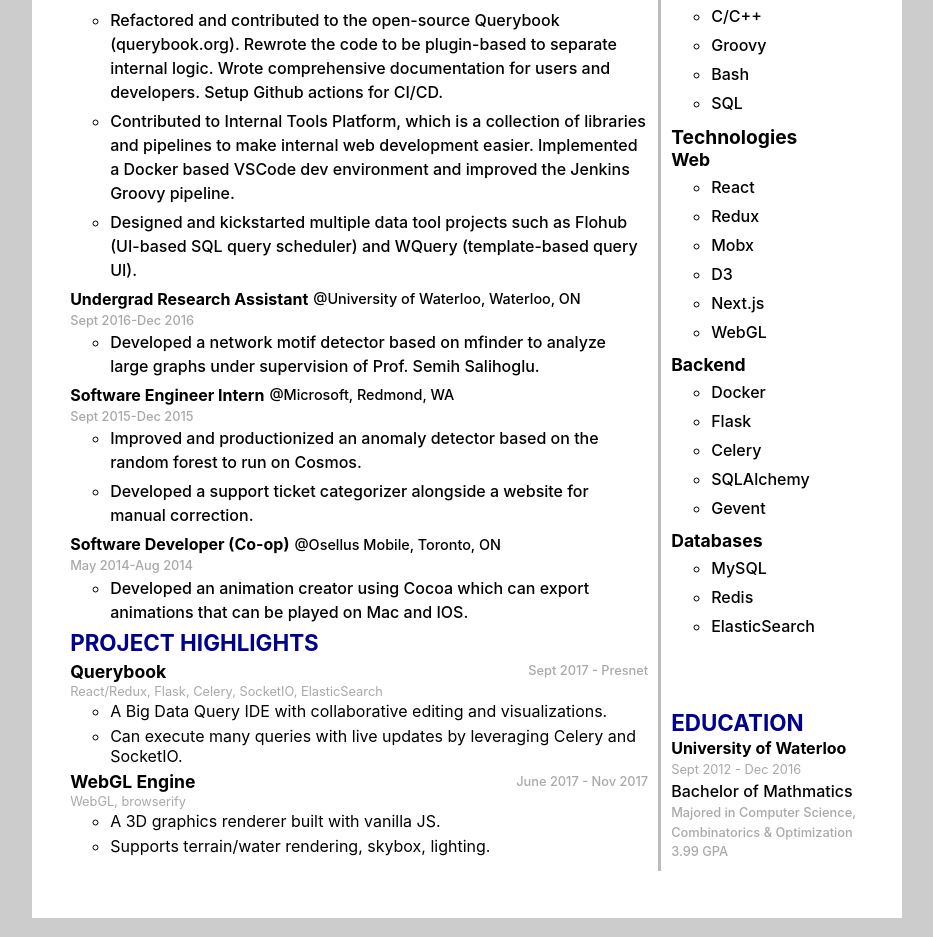
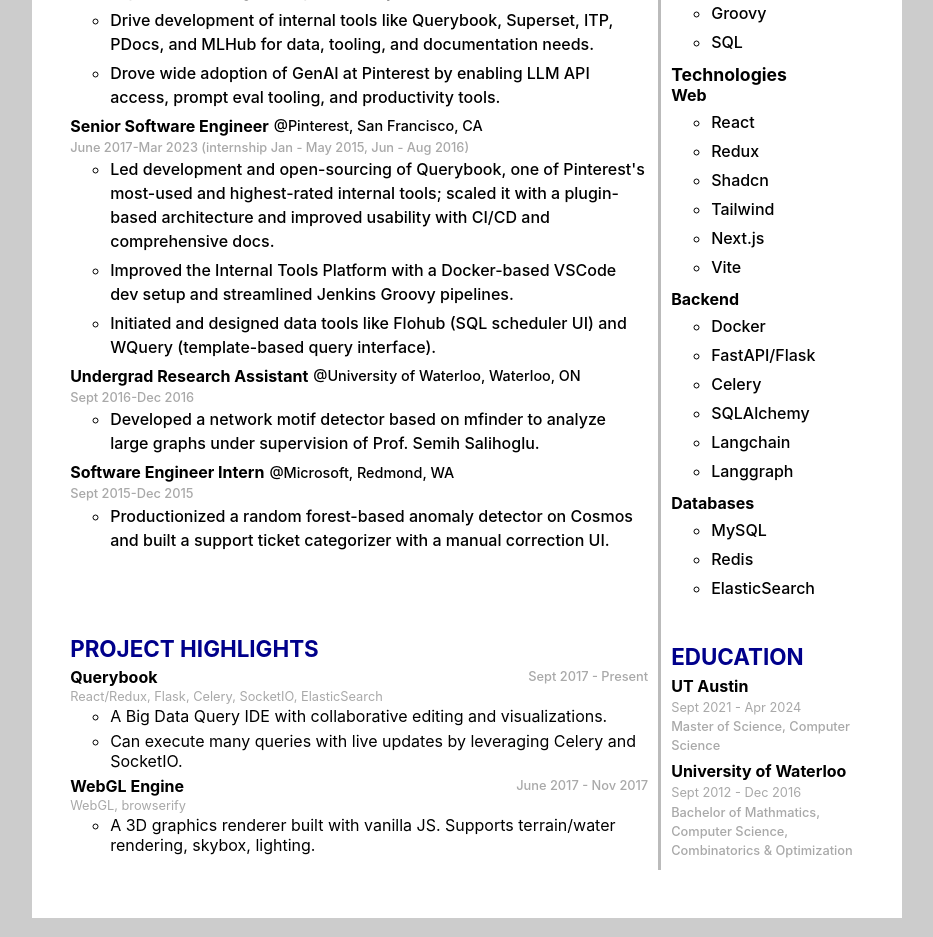
Before and after one commit to czgu/react-resume, a React (Create React App) app: page / in a window 1280 px wide. Shown: the part 280-1217 px from the top of the page, without its empty margins (173-1106 px from the left). Built offline with nearby package versions, Linux system fonts and the light colour scheme.

Commit message:
Update 2025

```diff
--- a/src/App.js
+++ b/src/App.js
@@ -1,4 +1,4 @@
-import { Resume } from "./components/Resume";
+import { Resume } from "./components/resume";
 import { library } from "@fortawesome/fontawesome-svg-core";
 import { faLinkedin, faGithub } from "@fortawesome/free-brands-svg-icons";
 import { faEnvelope, faMobile } from "@fortawesome/free-solid-svg-icons";
--- a/src/components/education.jsx
+++ b/src/components/education.jsx
@@ -1,24 +1,34 @@
 import React from "react";
-import education from "../data/education";
+import styled from "styled-components";
+
+
+import educations from "../data/education";
 import { Heading, Text } from "./ui/Text";
 
+const StyledEducation = styled.div`
+  display: flex;
+  flex-direction: column;
+  gap: 4px;
+`;
+
 export const Education = () => {
-  return (
+  const educationsDOM = educations.map((education) => (
     <div className="Education">
-      <Heading color="darkblue">EDUCATION</Heading>
       <Text weight="bold" size="1em">
         {education.school}
       </Text>
       <Text weight="400" size="0.8em" color="darkgray">
         {education.time.from} - {education.time.to}
       </Text>
-      <Text>{education.degree}</Text>
-      <Text size="0.8em" color="darkgray">
-        Majored in {education.majors.join(", ")}
-      </Text>
-      <Text size="0.8em" color="darkgray">
-        {education.gpa} GPA
-      </Text>
+      <Text size="0.8em" color="darkgray">{education.degree}, {education.majors.join(", ")}</Text>
+
     </div>
+  ))
+
+  return (
+    <StyledEducation>
+      <Heading color="darkblue">EDUCATION</Heading>
+      {educationsDOM}
+    </StyledEducation>
   );
 };
--- a/src/components/projects.jsx
+++ b/src/components/projects.jsx
@@ -17,7 +17,7 @@
   const projectsDOM = projects.map((project) => (
     <StyledProject key={project.name}>
       <div className="project-title">
-        <Heading size="1.1em">{project.name}</Heading>{" "}
+        <Heading size="1em">{project.name}</Heading>{" "}
         <Text color="darkgray" size="0.8em">
           {project.time.from} - {project.time.to}
         </Text>
--- a/src/components/skills.jsx
+++ b/src/components/skills.jsx
@@ -34,7 +34,7 @@
     ) {
       return (
         <div>
-          <Heading size={level === 1 ? "1.2em" : "1.1em"}>
+          <Heading size={level === 1 ? "1.1em" : "1em"}>
             {skillItem[0]}
           </Heading>
           <div>{renderSkills(skillItem[1], level)}</div>
--- a/src/data/contact.js
+++ b/src/data/contact.js
@@ -1,6 +1,6 @@
 const contact = {
   name: "Chengzhi (Charlie) Gu",
-  tagline: "Senior Software Engineer @ Pinterest",
+  tagline: "Senior Engineering Manager @ Pinterest",
   phone: "(+1) 415-248-6575",
   email: "guyue1994@hotmail.com",
   github: "github.com/czgu",
--- a/src/data/education.js
+++ b/src/data/education.js
@@ -1,4 +1,14 @@
-const education = {
+const education = [
+  {
+    school: "UT Austin",
+    time: {
+      from: "Sept 2021",
+      to: "Apr 2024",
+    },
+    degree: "Master of Science",
+    majors: ["Computer Science"],
+  },
+  {
     school: "University of Waterloo",
     time: {
       from: "Sept 2012",
@@ -6,6 +16,5 @@
     },
     degree: "Bachelor of Mathmatics",
     majors: ["Computer Science", "Combinatorics & Optimization"],
-  gpa: "3.99",
-};
+  }];
 export default education;
--- a/src/data/experiences.js
+++ b/src/data/experiences.js
@@ -1,19 +1,34 @@
 const experiences = [
+  {
+    company: "Pinterest",
+    position: "Senior Engineering Manager",
+    location: "San Francisco, CA",
+    time: {
+      from: "Mar 2023",
+      to: "Present",
+    },
+
+    descriptions: [
+      `Lead the Analytics Platform team spanning analytics tooling, internal tools platform, ML & Workflow tooling, and GenAI enablement to improve dev and general productivity.`,
+      `Drive development of internal tools like Querybook, Superset, ITP, PDocs, and MLHub for data, tooling, and documentation needs.`,
+      `Drove wide adoption of GenAI at Pinterest by enabling LLM API access, prompt eval tooling, and productivity tools.`
+    ],
+  },
   {
     company: "Pinterest",
     position: "Senior Software Engineer",
     location: "San Francisco, CA",
     time: {
       from: "June 2017",
-      to: "Present",
+      to: "Mar 2023",
       notes: "(internship Jan - May 2015, Jun - Aug 2016)",
     },
 
     descriptions: [
-      `Pioneered and developed Querybook, a big data IDE web app built with React and Flask. It is one of the most widely used internal tools at Pinterest.`,
-      `Refactored and contributed to the open-source Querybook (querybook.org). Rewrote the code to be plugin-based to separate internal logic. Wrote comprehensive documentation for users and developers. Setup Github actions for CI/CD.`,
-      `Contributed to Internal Tools Platform, which is a collection of libraries and pipelines to make internal web development easier. Implemented a Docker based VSCode dev environment and improved the Jenkins Groovy pipeline.`,
-      `Designed and kickstarted multiple data tool projects such as Flohub (UI-based SQL query scheduler) and WQuery (template-based query UI).`,
+      `Led development and open-sourcing of Querybook, one of Pinterest's most-used and highest-rated internal tools; scaled it with a plugin-based architecture and improved usability with CI/CD and comprehensive docs.`,
+      `Improved the Internal Tools Platform with a Docker-based VSCode dev setup and streamlined Jenkins Groovy pipelines.`,
+      `Initiated and designed data tools like Flohub (SQL scheduler UI) and WQuery (template-based query interface).`
+
     ],
   },
   {
@@ -39,21 +54,7 @@
     },
 
     descriptions: [
-      "Improved and productionized an anomaly detector based on the random forest to run on Cosmos.",
-      "Developed a support ticket categorizer alongside a website for manual correction.",
-    ],
-  },
-  {
-    company: "Osellus Mobile",
-    position: "Software Developer (Co-op)",
-    location: "Toronto, ON",
-    time: {
-      from: "May 2014",
-      to: "Aug 2014",
-    },
-
-    descriptions: [
-      "Developed an animation creator using Cocoa which can export animations that can be played on Mac and IOS.",
+      "Productionized a random forest-based anomaly detector on Cosmos and built a support ticket categorizer with a manual correction UI.",
     ],
   },
 ];
--- a/src/data/projects.js
+++ b/src/data/projects.js
@@ -3,7 +3,7 @@
     name: "Querybook",
     time: {
       from: "Sept 2017",
-      to: "Presnet",
+      to: "Present",
     },
     techStack: ["React/Redux", "Flask", "Celery", "SocketIO", "ElasticSearch"],
     descriptions: [
@@ -19,8 +19,7 @@
     },
     techStack: ["WebGL", "browserify"],
     descriptions: [
-      "A 3D graphics renderer built with vanilla JS.",
-      "Supports terrain/water rendering, skybox, lighting.",
+      "A 3D graphics renderer built with vanilla JS. Supports terrain/water rendering, skybox, lighting.",
     ],
   },
 ];
--- a/src/data/skills.js
+++ b/src/data/skills.js
@@ -1,13 +1,13 @@
 const skills = [
   [
     "Languages",
-    ["Typescript", "Javascript", "Python", "C/C++", "Groovy", "Bash", "SQL"],
+    ["Typescript", "Javascript", "Python", "Groovy", "SQL"],
   ],
   [
     "Technologies",
     [
-      ["Web", ["React", "Redux", "Mobx", "D3", "Next.js", "WebGL"]],
-      ["Backend", ["Docker", "Flask", "Celery", "SQLAlchemy", "Gevent"]],
+      ["Web", ["React", "Redux", "Shadcn", "Tailwind", "Next.js", "Vite"]],
+      ["Backend", ["Docker", "FastAPI/Flask", "Celery", "SQLAlchemy", "Langchain", "Langgraph"]],
       ["Databases", ["MySQL", "Redis", "ElasticSearch"]],
     ],
   ],
```
Also changed, not shown: src/components/resume.jsx (+6 -6 lines), src/components/experience.jsx (renamed from src/components/Experience.jsx), 1 other file (tests, documents, lock files or other folders). Lines whose indentation alone changed are shown as unchanged.
